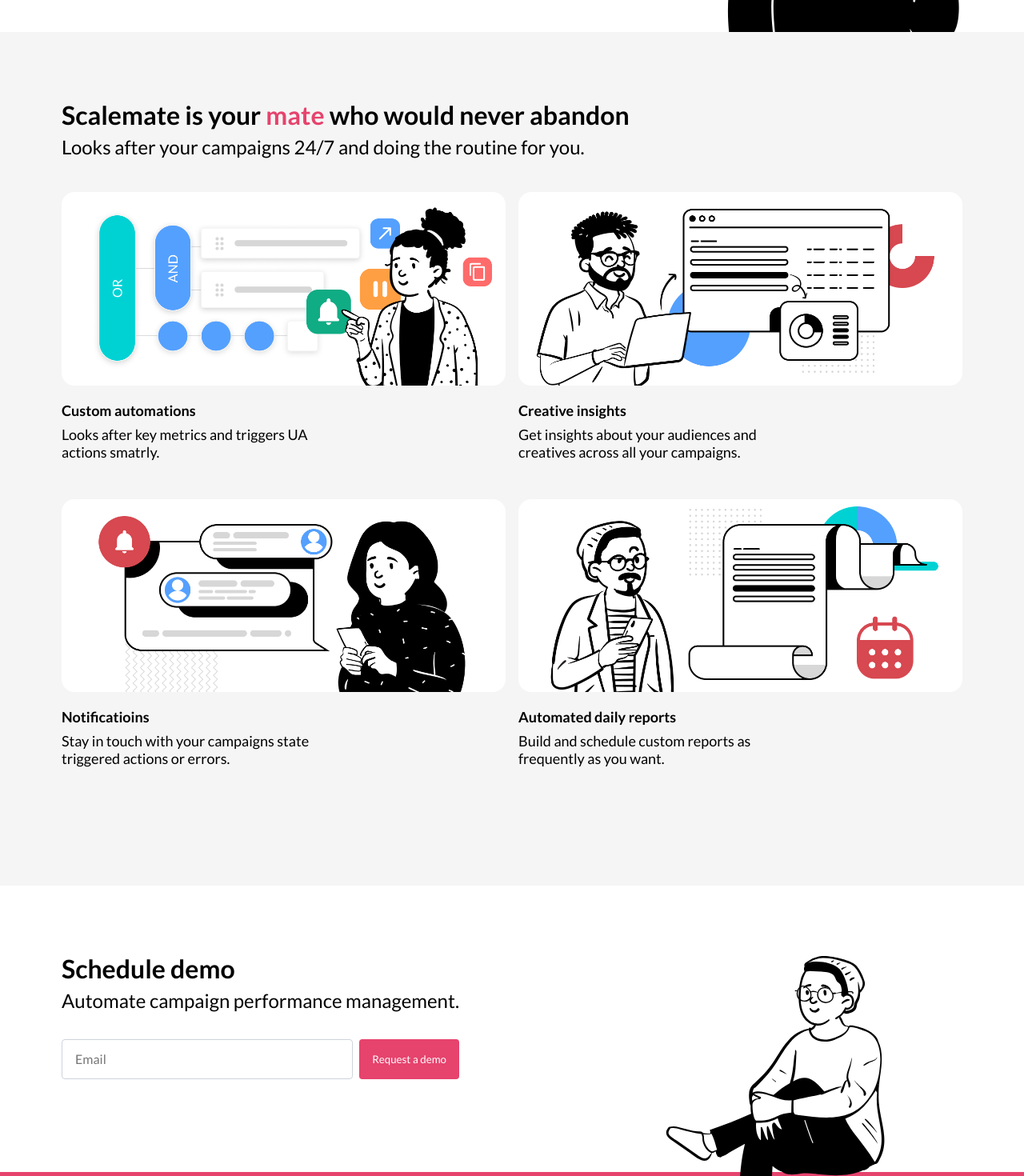
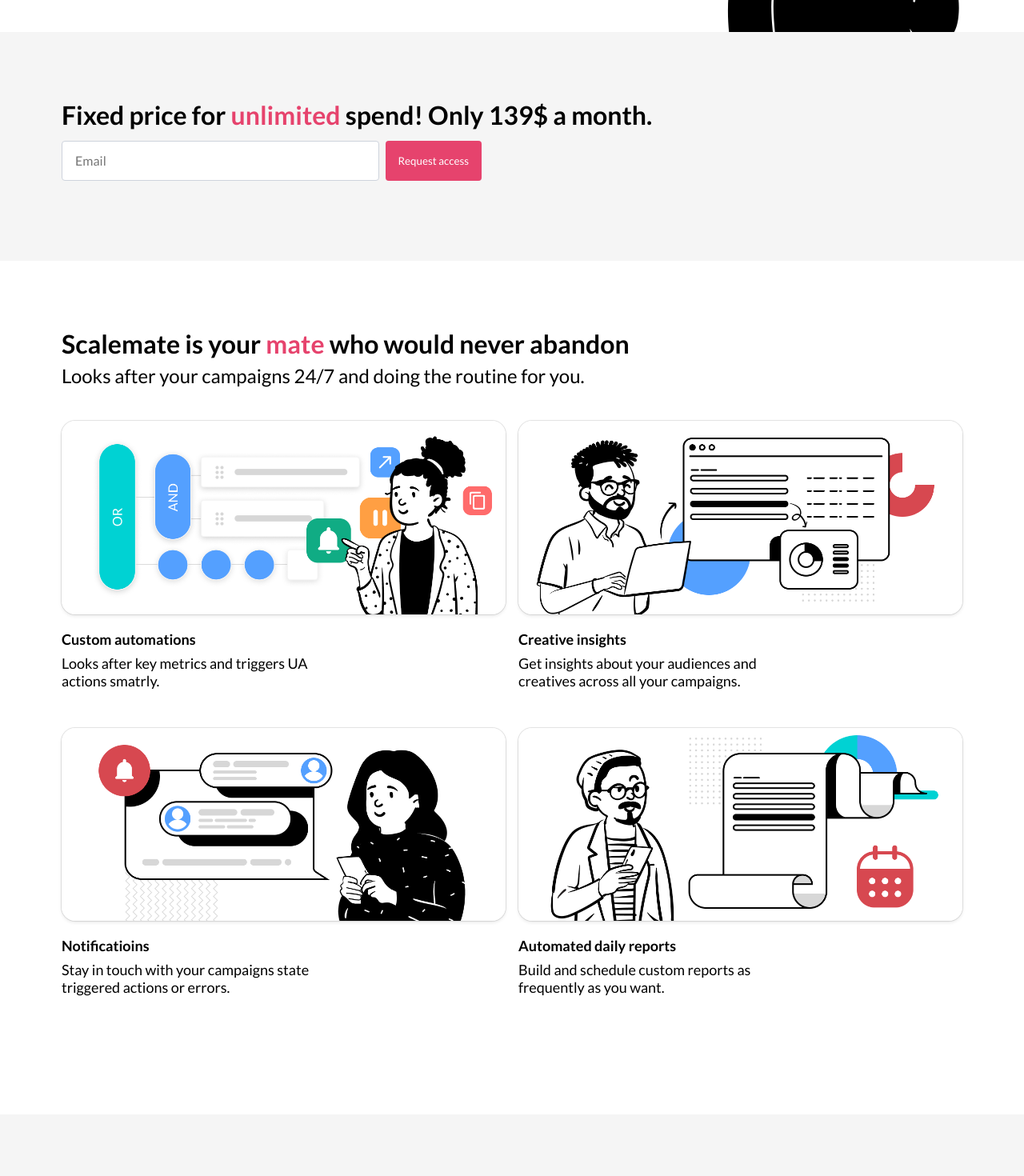
Before and after one commit to scalemate-dev/scalemate-landing, a Vue app: page / in a window 1280 px wide. Shown: the part 360-1830 px from the top of the page at 80% size. Built offline with nearby package versions, Linux system fonts and the light colour scheme.

Commit message:
add pricing block, change texts

```diff
--- a/src/App.vue
+++ b/src/App.vue
@@ -2,6 +2,7 @@
   .app
     SuccessPopup(v-if="isPopupOpen" @togglePopup="togglePopup")
     Hero(@togglePopup="togglePopup")
+    Pricing
     Features
     ScheduleDemo(@togglePopup="togglePopup")
     Footer
@@ -10,6 +11,7 @@
 <script>
 
 import Hero from '@/blocks/Hero'
+import Pricing from '@/blocks/Pricing'
 import Features from '@/blocks/Features'
 import ScheduleDemo from '@/blocks/ScheduleDemo'
 import Footer from '@/blocks/Footer'
@@ -20,6 +22,7 @@ export default {
   components: {
     Hero,
     Features,
+    Pricing,
     ScheduleDemo,
     SuccessPopup,
     Footer
--- a/src/assets/global.scss
+++ b/src/assets/global.scss
@@ -68,3 +68,7 @@ h2 {
   -moz-osx-font-smoothing: grayscale;
   box-sizing: border-box;
 }
+
+.accent {
+  color: $color-accent;
+}
--- a/src/blocks/Features.vue
+++ b/src/blocks/Features.vue
@@ -63,13 +63,9 @@ export default {
 .features {
   padding-top: 80px;
   padding-bottom: 100px;
-  background: $color-grey;
 
   .wrapper {
     @include container;
-  }
-  .accent {
-    color: $color-accent;
   }
 
   .subtitle {
@@ -105,6 +101,8 @@ export default {
   .img {
     width: 100%;
     margin-bottom: 16px;
+    box-shadow: rgba(15, 15, 15, 0.1) 0px 0px 0px 1px, rgba(15, 15, 15, 0.1) 0px 2px 4px;
+    border-radius: 17px;
   }
 }
 
--- a/src/blocks/Footer.vue
+++ b/src/blocks/Footer.vue
@@ -12,7 +12,7 @@ export default {
 <style lang="scss" scoped>
   .footer {
     padding: 40px 32px;
-    height: 362px;
+    height: 216px;
     width: 100%;
     background: $color-accent;
 
--- a/src/blocks/Hero.vue
+++ b/src/blocks/Hero.vue
@@ -4,7 +4,7 @@
     .logo Scalemate.
     h1.title Your best friend #[span.accent TikTok] Ads assistant
     h3.subtitle Let automation do the heavy lifting and save your time.
-    form.form(@submit.prevent="onSubmit")
+    //- form.form(@submit.prevent="onSubmit")
       Input.form__input(placeholder="Email" type="email" required)
       Button(submit) Request a demo
   img.person(src="@/assets/images/bust.svg")
@@ -53,10 +53,6 @@ export default {
     line-height: 24px;
   }
 
-  .accent {
-    color: $color-accent;
-  }
-
   .form {
     display: flex;
     &__input {
--- /dev/null
+++ b/src/blocks/Pricing.vue
@@ -0,0 +1,44 @@
+<template lang="pug">
+  .pricing
+    .wrapper
+      h1.title Fixed price for #[span.accent unlimited] spend! Only 139$ a month.
+      form.form(@submit.prevent="onSubmit")
+        Input.form__input(placeholder="Email" type="email" required)
+        Button(submit) Request access
+</template>
+
+<script>
+import Input from '@/components/Input'
+import Button from '@/components/Button'
+export default {
+  name: 'Pricing',
+  components: {
+    Button,
+    Input
+  },
+}
+</script>
+
+<style lang="scss" scoped>
+.pricing {
+  .wrapper {
+    @include container;
+  }
+  padding-top: 80px;
+  padding-bottom: 100px;
+  background: $color-grey;
+
+  .title {
+    margin-bottom: 8px;
+  }
+
+  .form {
+    display: flex;
+    max-width: 525px;
+    &__input {
+      margin-right: 8px;
+      flex: 1;
+    }
+  }
+}
+</style>
--- a/src/blocks/ScheduleDemo.vue
+++ b/src/blocks/ScheduleDemo.vue
@@ -1,8 +1,9 @@
 <template lang="pug">
   .schedule-demo
+    .wrapper
       .text
-      h1.title Schedule demo
-      h2.subtitle Automate campaign performance management.
+        h1.title Still in doubt?
+        h2.subtitle Let's schedule a time to show you how #[span.accent Scalemate] works!
         form.form(@submit.prevent="onSubmit")
           Input.form__input(placeholder="Email" type="email" required)
           Button(submit) Request a demo
@@ -30,15 +31,22 @@ export default {
 
 <style lang="scss" scoped>
 .schedule-demo {
+
+  .wrapper {
     @include container;
     display: flex;
-
     padding-top: 80px;
     padding-bottom: 116px;
     position: relative;
+  }
+  background: $color-grey;
 
   .subtitle {
     margin-bottom: 32px;
+  }
+
+  .accent {
+    font-weight: 900;
   }
 
   .text {
```
Lines whose indentation alone changed are shown as unchanged.
